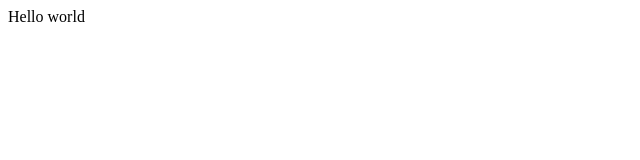
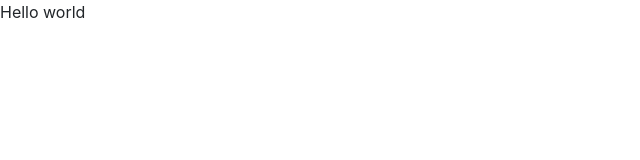
Before and after one commit to Wode-dev/whabit-client, a Vue app: page / in a window 1280 px wide. Shown: the top 160 px of the page, without its empty margins (0-640 px from the left). Built offline with nearby package versions, Linux system fonts and the light colour scheme.

Commit message:
Instala framework bootstrap css

```diff
--- a/package.json
+++ b/package.json
@@ -8,6 +8,7 @@
     "lint": "vue-cli-service lint"
   },
   "dependencies": {
+    "bootstrap": "^4.5.0",
     "core-js": "^3.6.5",
     "vue": "^2.6.11",
     "vue-router": "^3.2.0"
@@ -20,6 +21,10 @@
     "babel-eslint": "^10.1.0",
     "eslint": "^6.7.2",
     "eslint-plugin-vue": "^6.2.2",
+    "node-sass": "^4.14.1",
+    "sass": "^1.26.10",
+    "sass-loader": "^9.0.2",
+    "style-loader": "^1.2.1",
     "vue-template-compiler": "^2.6.11"
   },
   "eslintConfig": {
--- a/src/App.vue
+++ b/src/App.vue
@@ -2,5 +2,6 @@
     <router-view></router-view>
 </template>
 
-<style>
+<style lang="scss">
+@import "bootstrap/scss/bootstrap";
 </style>
```
Also changed, not shown: 1 other file (tests, documents, lock files or other folders).
